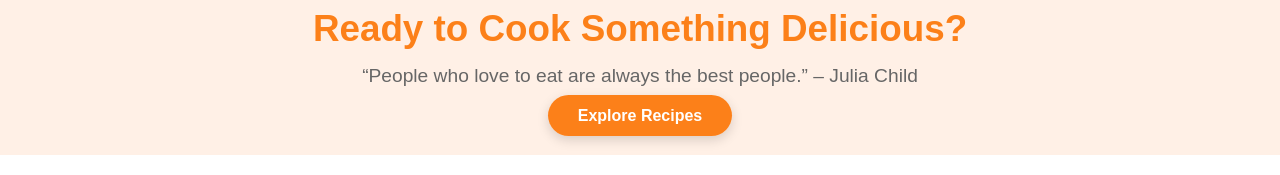
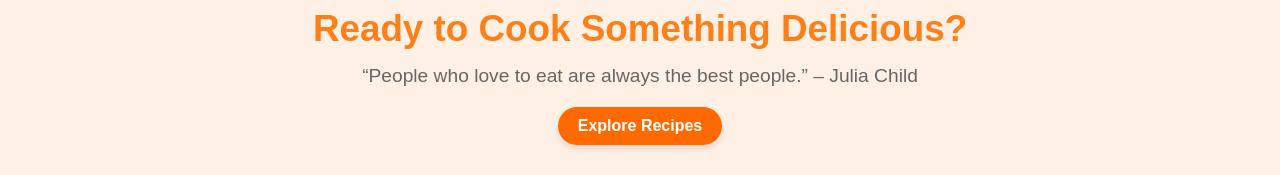
Before and after one commit to abhzhek27/Delicious-Diaries, a plain HTML site: page about.html in a window 1280 px wide. Shown: the part 673-848 px from the top of the page. Drawn offline with Linux system fonts and the light colour scheme.

Commit message:
Update about.css

```diff
--- a/about.css
+++ b/about.css
@@ -171,15 +171,15 @@ body {
 }
 
 .orange-btn {
-  padding: 12px 30px;
-  background-color: #FC8019;
+  display: inline-block;
+  background-color: #ff6a00; /* your orange */
   color: white;
+  padding: 10px 20px;
+  border-radius: 25px;
   text-decoration: none;
-  border-radius: 30px;
   font-weight: bold;
-  font-size: 1rem;
-  transition: background-color 0.3s, transform 0.2s;
-  box-shadow: 0 4px 12px rgba(0, 0, 0, 0.15);
+  transition: background-color 0.3s ease;
+  box-shadow: 0 4px 6px rgba(0,0,0,0.1);
 }
 
 .orange-btn:hover {
```
